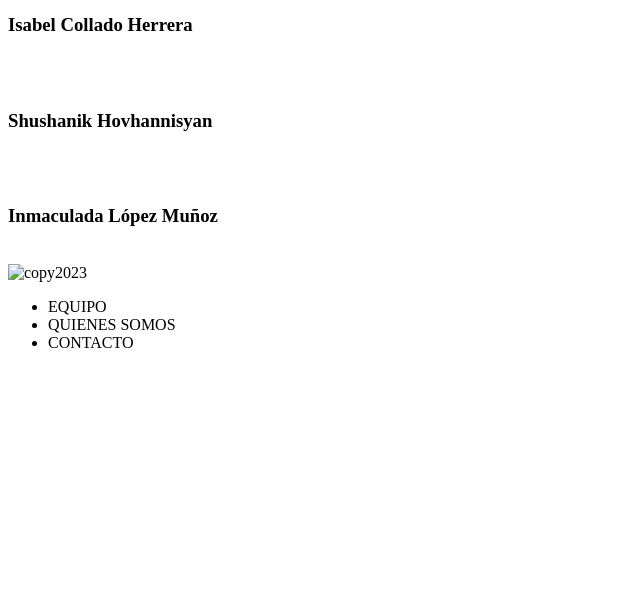
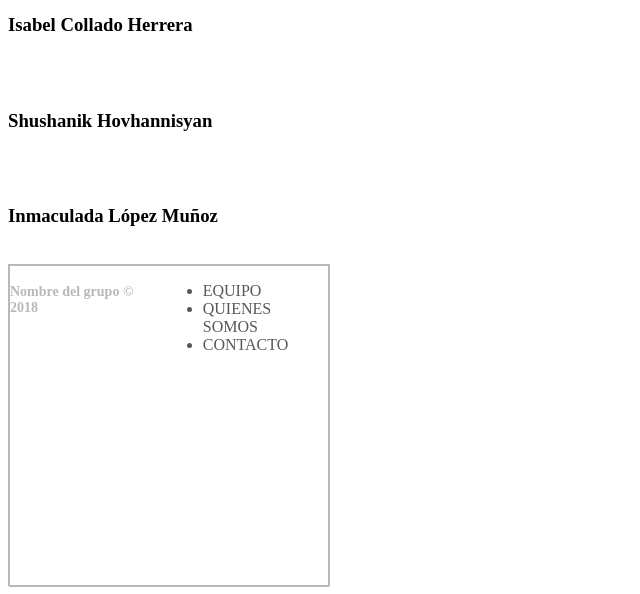
Before and after one commit to Adalab/proyecto-promo-s-modulo-1-equipo-8, a plain HTML site: page index.html in a window 1280 px wide. Shown: the part 547-1141 px from the top of the page, without its empty margins (0-640 px from the left). Before the commit the page ends 941 px from the top, so only its background shows below. Drawn offline with Linux system fonts and the light colour scheme.

Commit message:
changes footer 1

```diff
--- a/css/style.css
+++ b/css/style.css
@@ -0,0 +1,19 @@
+.footer {
+    border: 1px solid #b8b8b9;
+    width: 320px;
+    height: 320px;
+    display: flex;
+}
+
+.h4footer {
+    font-family: OpenSans, Regular;  /*la fuente está mal pero es la que pone en el styleguide*/
+
+    font-size: 14px;
+    color: #b8b8b9;
+}
+.navfooter {
+    font-family: OpenSans, Regular; /*la fuente está mal pero es la que pone en el styleguide*/
+    font-size: 16px;
+    color: #54585a;
+
+}
--- a/index.html
+++ b/index.html
@@ -132,22 +132,25 @@
 
         <div class="footer">
 
-        <footer >
+        <footer class="footer">
 
-            <img src="" alt="copy2023">
+           <!-- <img src="" alt="copy2023"> no estoy segura si hay que hacer con una imagen-->
+           <h4 class="h4footer">Nombre del grupo &copy; 2018</h4>
 
-            <nav>
-                <ul> <!-- --REVISAR-- -->
+            <nav class="navfooter">
+                <ul>
                     <li>EQUIPO</li>
                     <li>QUIENES SOMOS</li>
-                    <!----REVISAR-- -->
                     <li>CONTACTO</li>
                 </ul>
 
             </nav>
 
-            <img src="" alt="">
+            <div>
 
+                <img src="" alt="">
+
+            </div>
 
         </footer>
 
```
